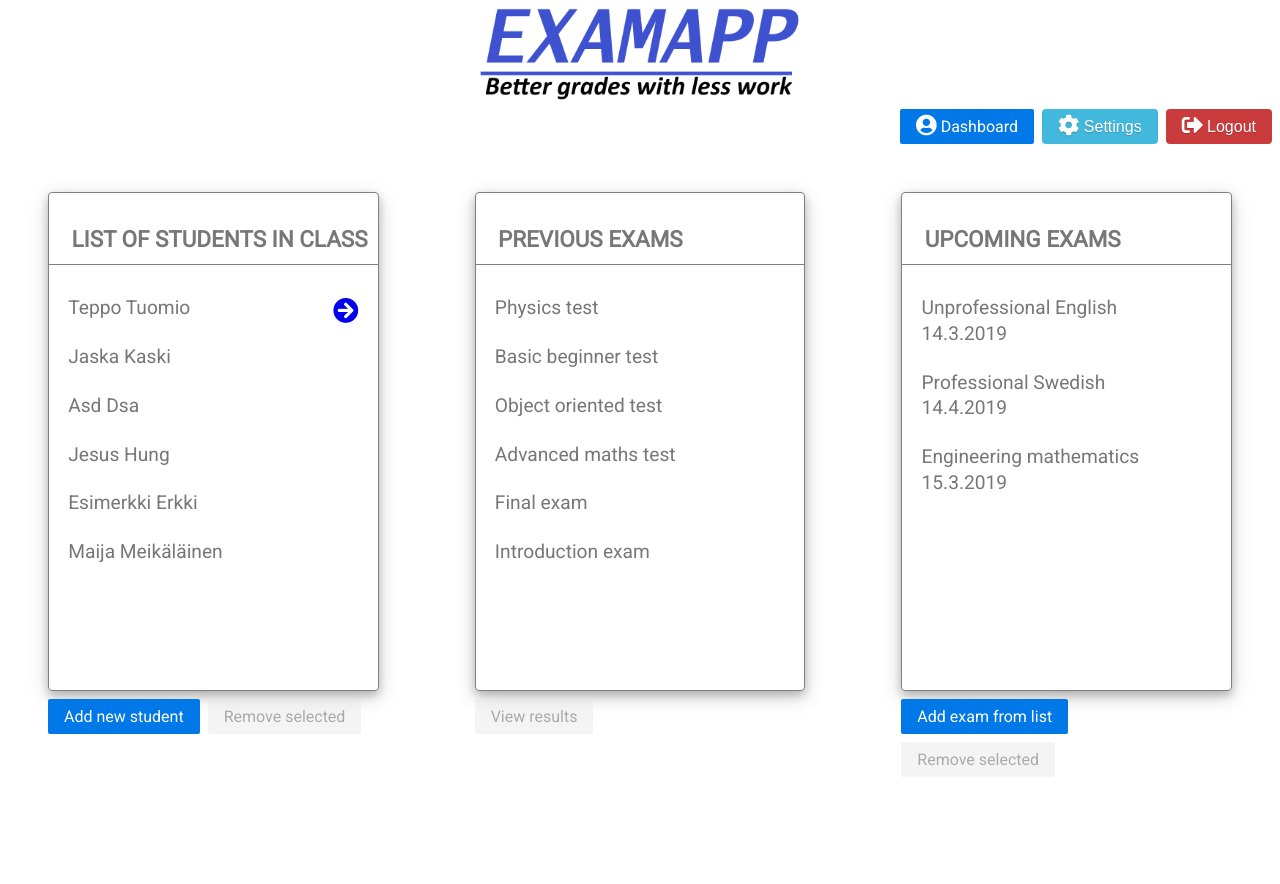
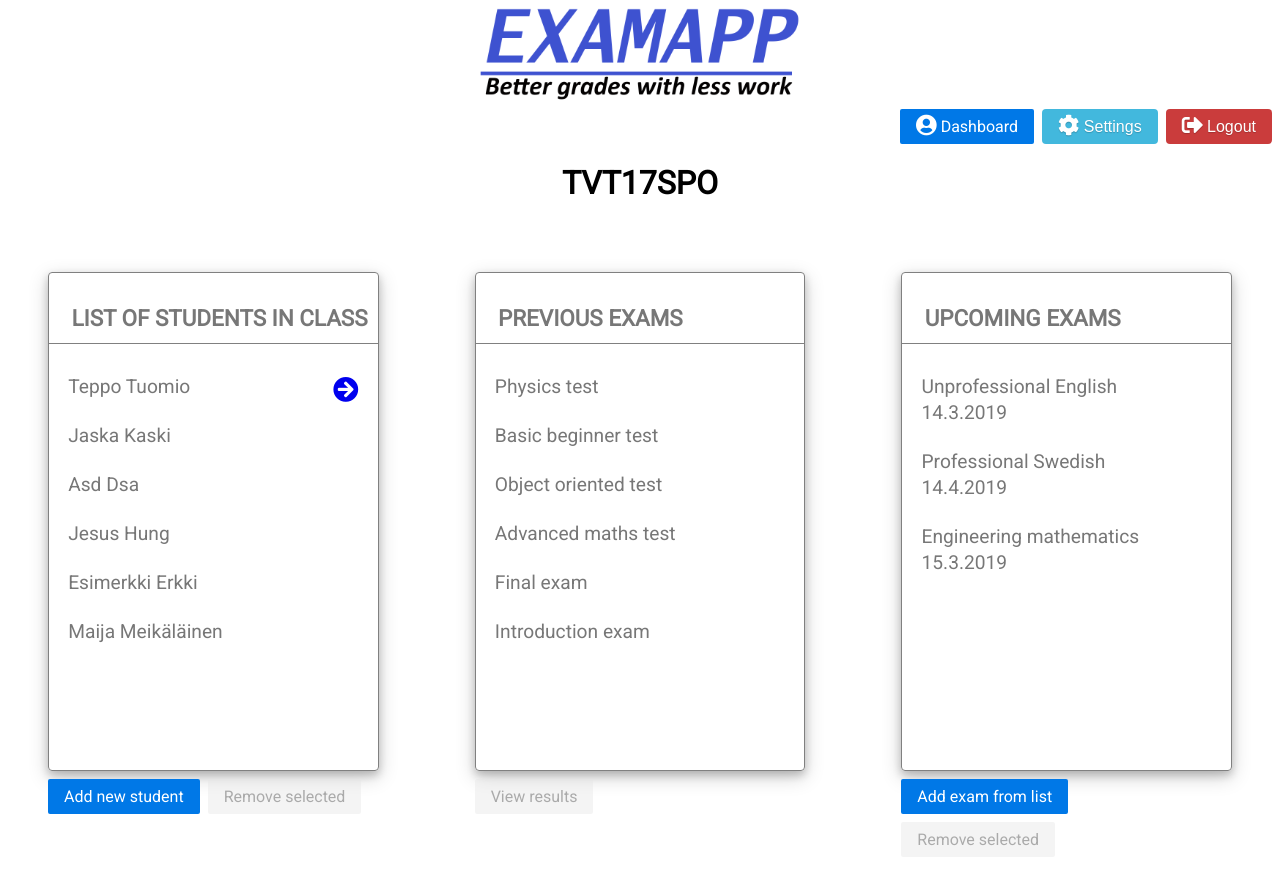
Before and after one commit to examappteam/frontend, a React (Create React App) app: page /class_view in a window 1280 px wide. Shown: the top 884 px of the page. Before the commit the page ends 825 px from the top, so only its background shows below. Built offline with nearby package versions, Linux system fonts and the light colour scheme.

Commit message:
Move StudentManager dialog to TeacherDashboardClassView

```diff
--- a/src/components/common/styles/Modal.css
+++ b/src/components/common/styles/Modal.css
@@ -12,7 +12,6 @@
     width: 60%;
     height: 80%;
 }
-
 
 .modal-header h3 {
     float: left;
--- a/src/components/dashboard/TeacherDashboardClassView.js
+++ b/src/components/dashboard/TeacherDashboardClassView.js
@@ -67,6 +67,13 @@ class TeacherDashboardClassView extends Component {
 
     render() {
         return(
+            <div>
+                <div className="pure-g">
+                    <div className="pure-u-1-3"></div>
+                    <div className="pure-u-1-3">
+                        <h1 className="floating-text">TVT17SPO</h1>
+                    </div>
+                </div>
                 <div className="pure-g">
                     <div className="pure-u-1-3">
                         <div className="padded-box">
@@ -113,6 +120,7 @@ class TeacherDashboardClassView extends Component {
                         </div>
                     </div>
                 </div>
+            </div>
         )
     }
 }
--- a/src/components/dashboard/styles/DashboardStyle.css
+++ b/src/components/dashboard/styles/DashboardStyle.css
@@ -7,3 +7,7 @@
     margin: 0;
     margin-top: 0.15em;
 }
+
+.floating-text {
+    text-align: center
+}
```
Lines whose indentation alone changed are shown as unchanged.
